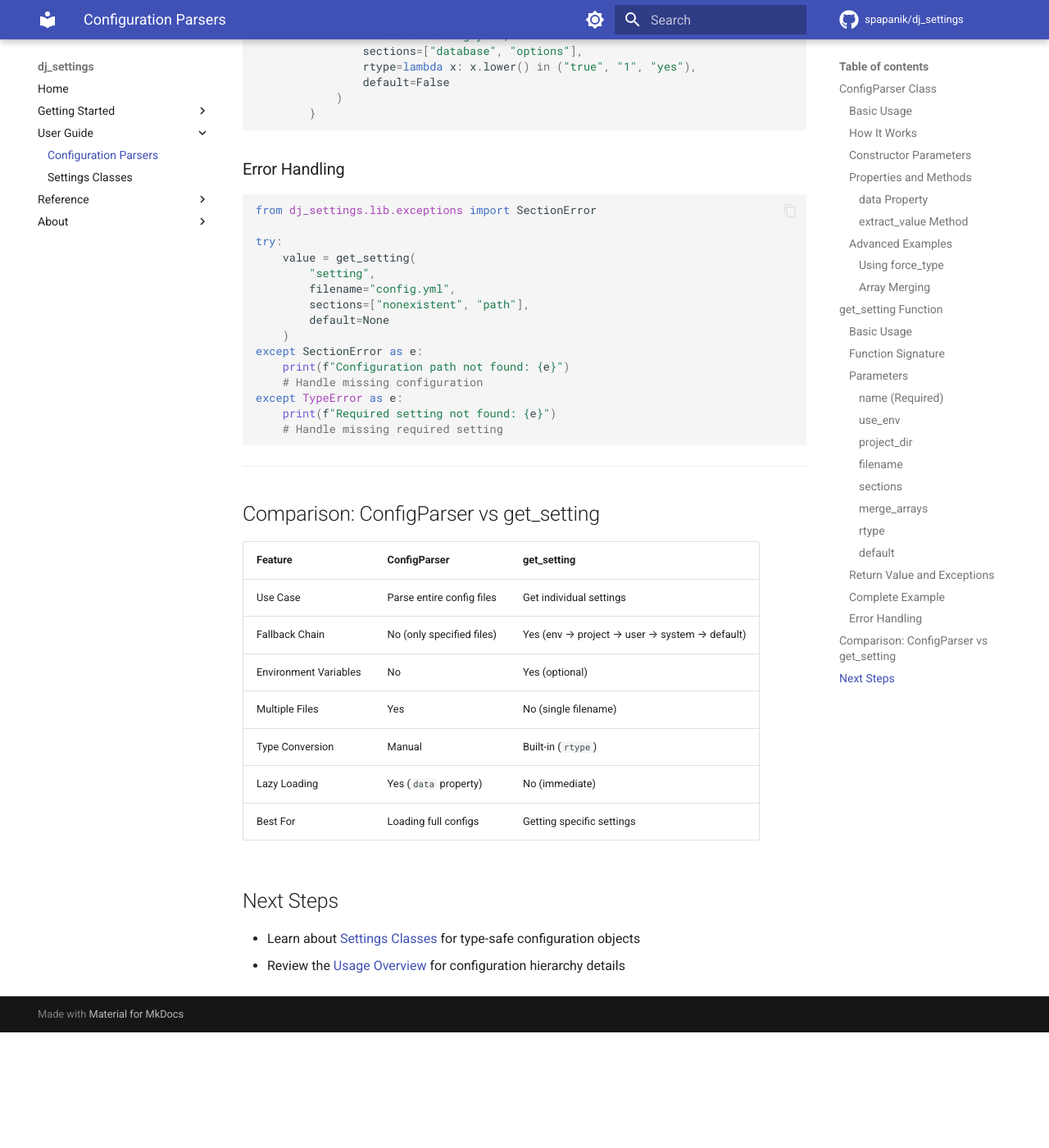
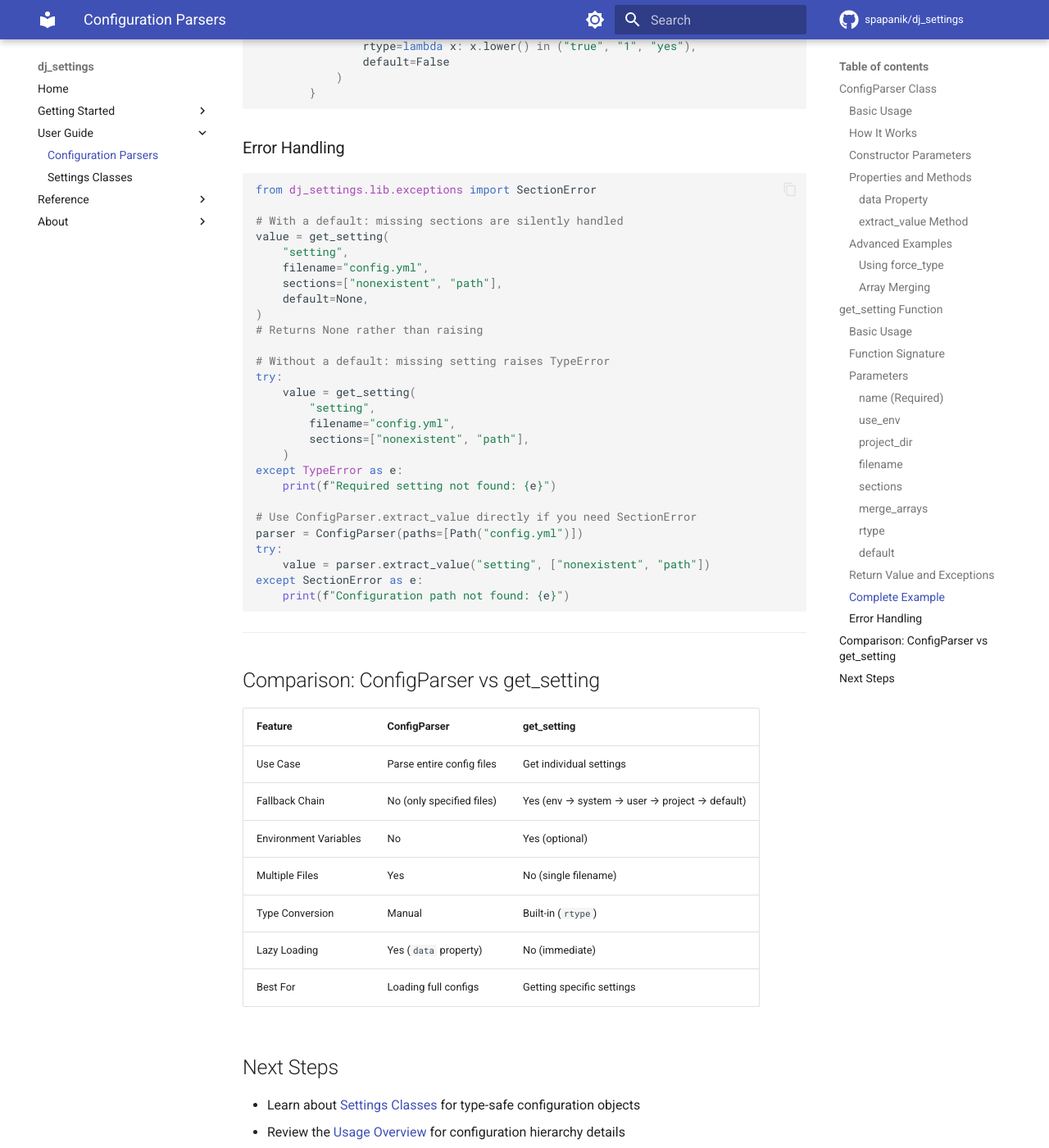
Before and after one commit to spapanik/dj_settings, an MkDocs documentation site: the page built from docs/usage/parsers.md, in a window 1280 px wide and 1400 px high, scrolled down 7389 px. Shown: the whole window at 82% size. Built offline with MkDocs 1.6.1 and Material for MkDocs 9.7.7, drawn with Linux system fonts in a browser that asks for light colours; comment, search, counter and statistics services are not loaded; before the commit the page ends 8648 px from its top, so only the background shows below that; some of the changed text lies outside the part shown.

Commit message:
📚 Correct config hierarchy, SectionError docs, and duplicate links
The config priority order was inverted in the docs — deep_merge uses
last-wins, so /etc overrides ~/.config overrides project dir. The
get_setting docs claimed SectionError could escape, but it's caught
internally. Also removed a duplicate reference link block in README.

````diff
--- a/docs/usage/parsers.md
+++ b/docs/usage/parsers.md
@@ -366,19 +364,31 @@ class AppConfig:
 ```python
 from dj_settings.lib.exceptions import SectionError
 
+# With a default: missing sections are silently handled
+value = get_setting(
+    "setting",
+    filename="config.yml",
+    sections=["nonexistent", "path"],
+    default=None,
+)
+# Returns None rather than raising
+
+# Without a default: missing setting raises TypeError
 try:
     value = get_setting(
         "setting",
         filename="config.yml",
         sections=["nonexistent", "path"],
-        default=None
     )
+except TypeError as e:
+    print(f"Required setting not found: {e}")
+
+# Use ConfigParser.extract_value directly if you need SectionError
+parser = ConfigParser(paths=[Path("config.yml")])
+try:
+    value = parser.extract_value("setting", ["nonexistent", "path"])
 except SectionError as e:
     print(f"Configuration path not found: {e}")
-    # Handle missing configuration
-except TypeError as e:
-    print(f"Required setting not found: {e}")
-    # Handle missing required setting
 ```
 
 ---
@@ -388,7 +398,7 @@ except TypeError as e:
 | Feature | ConfigParser | get_setting |
 |---------|--------------|-------------|
 | Use Case | Parse entire config files | Get individual settings |
-| Fallback Chain | No (only specified files) | Yes (env → project → user → system → default) |
+| Fallback Chain | No (only specified files) | Yes (env → system → user → project → default) |
 | Environment Variables | No | Yes (optional) |
 | Multiple Files | Yes | No (single filename) |
 | Type Conversion | Manual | Built-in (`rtype`) |
````
Also changed, not shown: other parts of docs/usage/parsers.md (+0 -2 lines), docs/README.md (+0 -20 lines), docs/usage/decorator.md (+2 -2 lines), docs/usage/index.md (+6 -6 lines).
